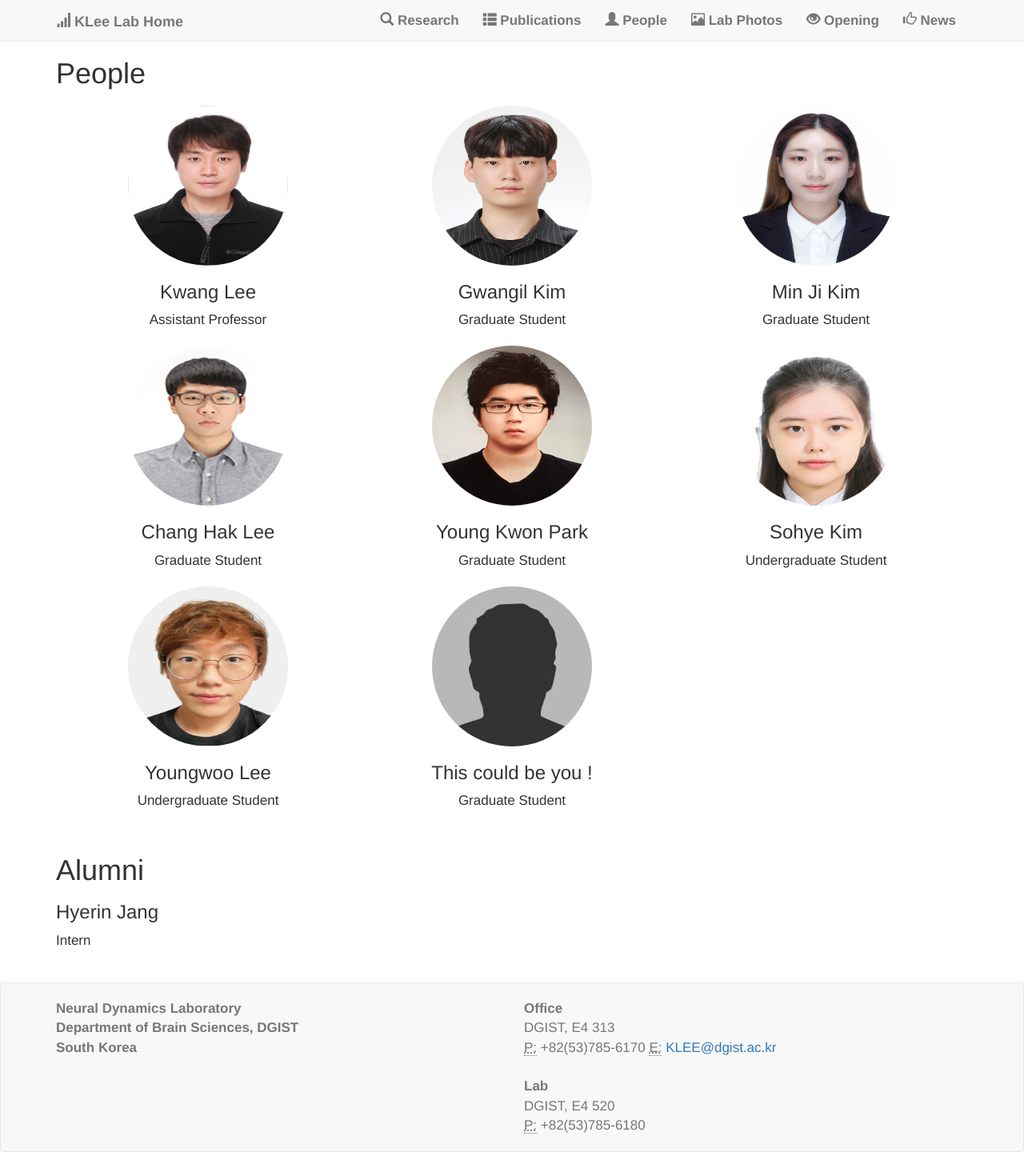
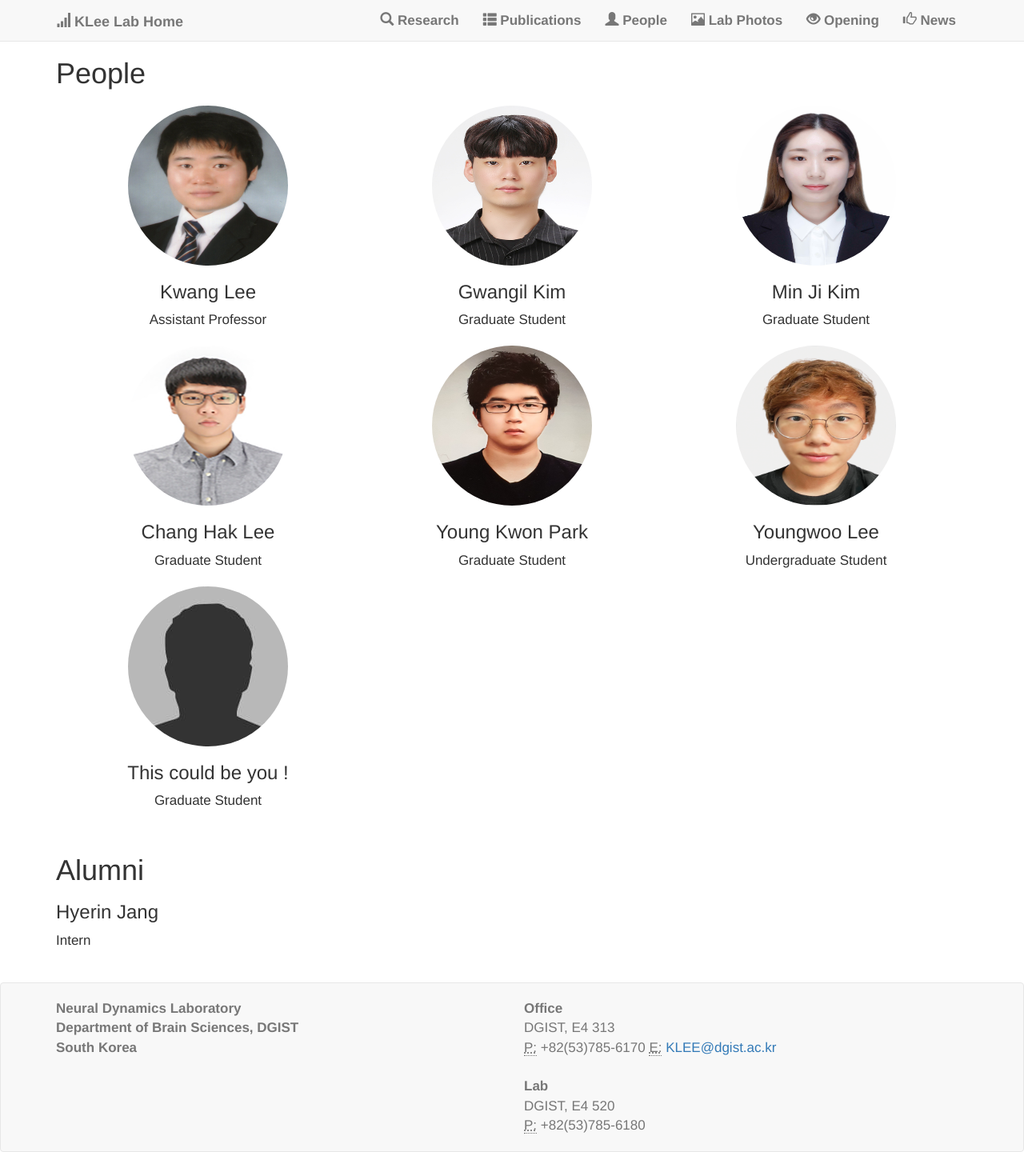
Before and after one commit to kleelab/kleelab.github.io, a Jekyll site: the page built from people.html, in a window 1280 px wide. Shown: the whole page at 80% size. Built offline with Jekyll 4.4.1, drawn with Linux system fonts in a browser that asks for light colours; nearby versions of some CDN libraries; a style sheet for code colours, icons or effects is not loaded.

Commit message:
Update people.yml

```diff
--- a/_data/people.yml
+++ b/_data/people.yml
@@ -2,7 +2,7 @@
 
 - name: Kwang Lee
   role: Assistant Professor
-  photo: "images/Kwang.jpg"
+  photo: "images/Kwang2.jpg"
 
 - name: Gwangil Kim
   role: Graduate Student
@@ -20,10 +20,6 @@
   role: Graduate Student
   photo: "/images/Young Kwon Park.jpg"
 
-- name: Sohye Kim
-  role: Undergraduate Student
-  photo: "/images/Sohye Kim.jpg"
-
 - name: Youngwoo Lee
   role: Undergraduate Student
   photo: "/images/Youngwoo Lee.PNG"
```
